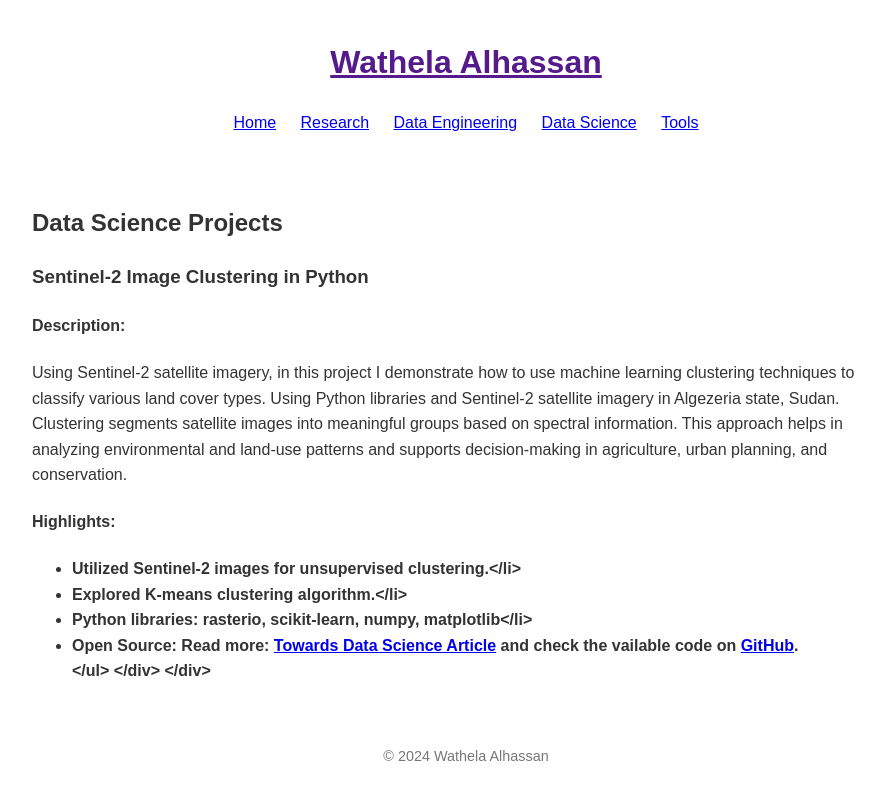
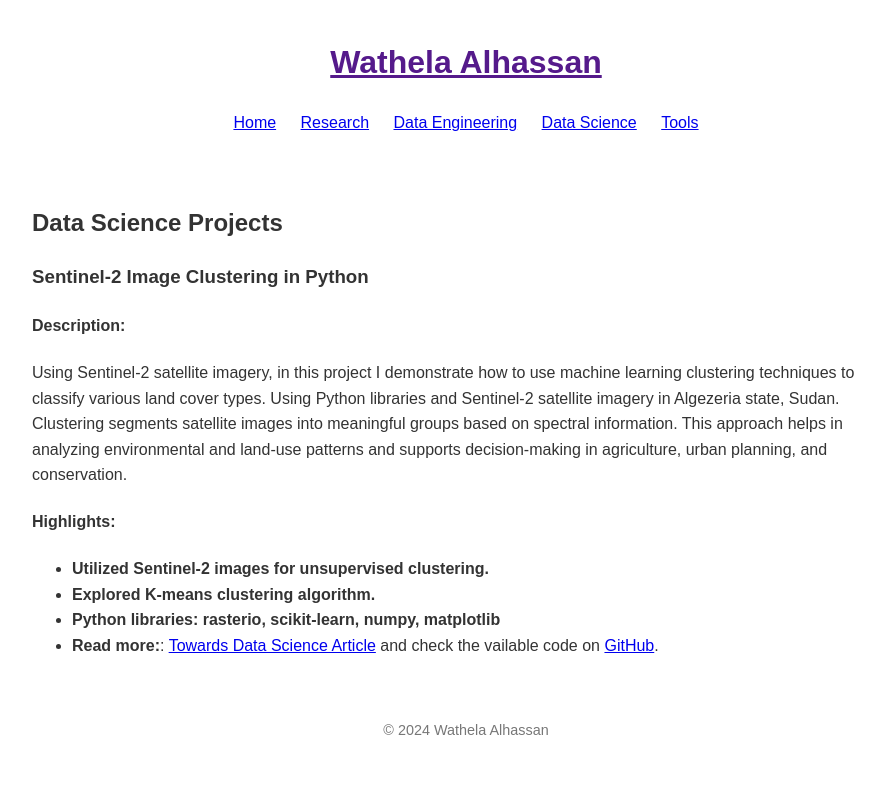
Before and after one commit to wathela/wathela.github.io, a Jekyll site: the page built from data-science.md, in a window 1280 px wide. Shown: the top 800 px of the page, without its empty margins (174-1059 px from the left). Built offline with Jekyll 4.4.1, drawn with Linux system fonts in a browser that asks for light colours.

Commit message:
update datascience  md

```diff
--- a/data-science.md
+++ b/data-science.md
@@ -16,10 +16,10 @@ permalink: /data-science/
         <p>Using Sentinel-2 satellite imagery, in this project I demonstrate how to use machine learning clustering techniques to classify various land cover types. Using Python libraries and Sentinel-2 satellite imagery in Algezeria state, Sudan. Clustering segments satellite images into meaningful groups based on spectral information. This approach helps in analyzing environmental and land-use patterns and supports decision-making in agriculture, urban planning, and conservation.</p>
         <h4>Highlights:</h4>
         <ul>
-            <li><strong>Utilized Sentinel-2 images for unsupervised clustering.</li>
-            <li><strong>Explored K-means clustering algorithm.</li>
-            <li><strong>Python libraries: rasterio, scikit-learn, numpy, matplotlib</li>
-            <li><strong>Open Source</strong>: Read more: <a href="https://towardsdatascience.com/sentinel-2-image-clustering-in-python-58f7f2c8a7f6">Towards Data Science Article</a> and check the vailable code on <a href="https://github.com/wathela/Sentinel2-clustering">GitHub</a>.</li>
+            <li><strong>Utilized Sentinel-2 images for unsupervised clustering.</strong></li>
+            <li><strong>Explored K-means clustering algorithm.</strong></li>
+            <li><strong>Python libraries: rasterio, scikit-learn, numpy, matplotlib</strong></li>
+            <li><strong>Read more:</strong>: <a href="https://towardsdatascience.com/sentinel-2-image-clustering-in-python-58f7f2c8a7f6">Towards Data Science Article</a> and check the vailable code on <a href="https://github.com/wathela/Sentinel2-clustering">GitHub</a>.</li>
         </ul>
     </div>
 </div>
```
